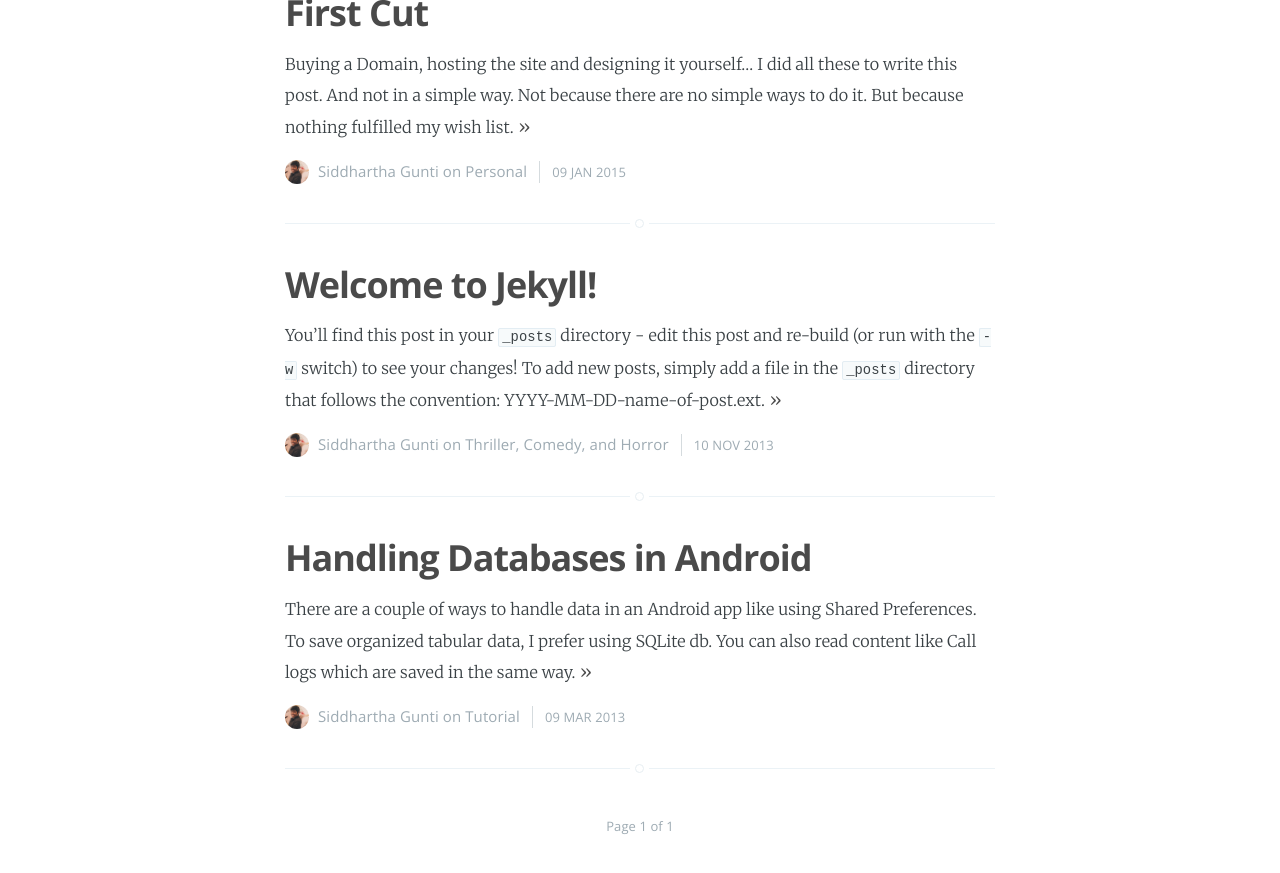
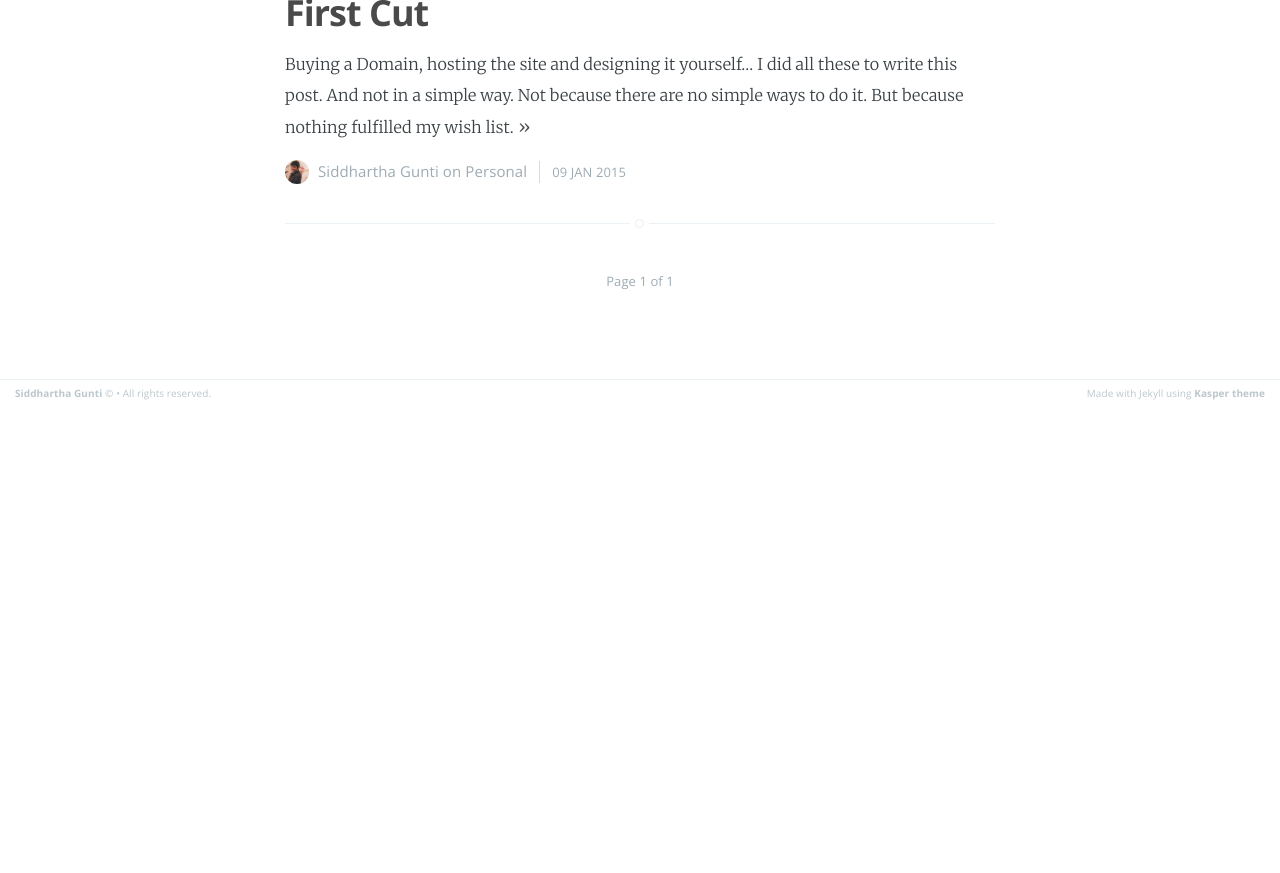
Before and after one commit to siddug/siddug.github.io, a Jekyll site: the page built from index.html, in a window 1280 px wide and 900 px high, scrolled down 1617 px. Shown: the top 873 px of the window. Built offline with Jekyll 4.4.1, drawn with Linux system fonts in a browser that asks for light colours; the list of posts is cut into pages by our own code; after the commit the page ends 2025 px from its top, so only the background shows below that.

Commit message:
removing unnecessary posts

```diff
--- a/_posts/2013-03-09-handling-databases.md
+++ /dev/null
@@ -1,57 +0,0 @@
----
-layout: post
-title: "Handling Databases in Android"					# Title of the post
-description: Storing and Retrieving Data in an Android app is easy. easier if you know SQL
-headline: Storing and Retrieving Data in an Android app is easy. easier if you know SQL
-modified: 2013-03-09				# Date
-category: Tutorial
-tags: [Android, Java, SQL]
-imagefeature: http://i1117.photobucket.com/albums/k591/codesiddu/DeathtoStock_Wired6_zps0e0c9a71.jpg
-imageexternal: true
-comments: true
-share: true
-mathjax:
-published: true
----
-
-There are a couple of ways to handle data in an Android app like using Shared Preferences. To save organized tabular data, I prefer using SQLite db. You can also read content like Call logs which are saved in the same way.
-
-We will see how to save and read the data in an Android application. To start off, we create a dbManager class which extends SQLiteOpenHelper.
-
-
-1. **SQLiteOpenHelper**
-
-	This class creates the database, if it doesnt exist already, or upgrades it if version number is different from the existing one.
-
-	<script src="https://gist.github.com/siddug/a29e200faf0b767774e1.js"></script>
-
-2. **Create an Instance**
-
-	Use an instance of above class for making changes to the database.
-	<script src="https://gist.github.com/siddug/4d2506152d3f9b46b29b.js"></script>
-
-	Now Lets write something to the DB.
-
-3. **Writing to the Database**
-
-	Create a writable database instance using the snippet below. And execute any SQl query to write to the DB. It is that simple. If you are new to SQL I would suggest to look at tutorials/examples for basic stuff.
-
-	<script src="https://gist.github.com/siddug/fb4a91ade955fcbc1083.js"></script>
-
-4. **Read from Database**
-
-	Reading from database is similar. Just use a readable instance and execute any raw query.
-	Read the results into a *cursor* and use it to read data step by step.
-
-	<script src="https://gist.github.com/siddug/e0e139616edddf22bdf2.js"></script>
-
-	You can use the second argument of cursor to filter data form raw query. Cursor works similar to iterator.
-	You can simply move from one row to other and get data of any column in that row.
-
-	<script src="https://gist.github.com/siddug/b10b0172c1cb914c54f8.js"></script>
-
-That completes the basics. :)
-
-Happy coding.
-
-PS: this post is a duplicate from my prev blog thevoidstory.blogspot.com. Posted here again to learn using gist and test out different ways of syntax highlighting in Jekyll.
--- a/_posts/2013-11-10-welcome-to-jekyll.markdown
+++ /dev/null
@@ -1,24 +0,0 @@
----
-layout: post
-title:  "Welcome to Jekyll!"
-date:   2013-11-10 10:18:00
-categories: Thriller Comedy Horror
----
-
-You'll find this post in your `_posts` directory - edit this post and re-build (or run with the `-w` switch) to see your changes!
-To add new posts, simply add a file in the `_posts` directory that follows the convention: YYYY-MM-DD-name-of-post.ext.
-
-Jekyll also offers powerful support for code snippets:
-
-{% highlight ruby %}
-def print_hi(name)
-  puts "Hi, #{name}"
-end
-print_hi('Tom')
-#=> prints 'Hi, Tom' to STDOUT.
-{% endhighlight %}
-
-Check out the [Jekyll docs][jekyll] for more info on how to get the most out of Jekyll. File all bugs/feature requests at [Jekyll's GitHub repo][jekyll-gh].
-
-[jekyll-gh]: https://github.com/mojombo/jekyll
-[jekyll]:    http://jekyllrb.com
```
Also changed, not shown: about.md (+1 -1 lines).
